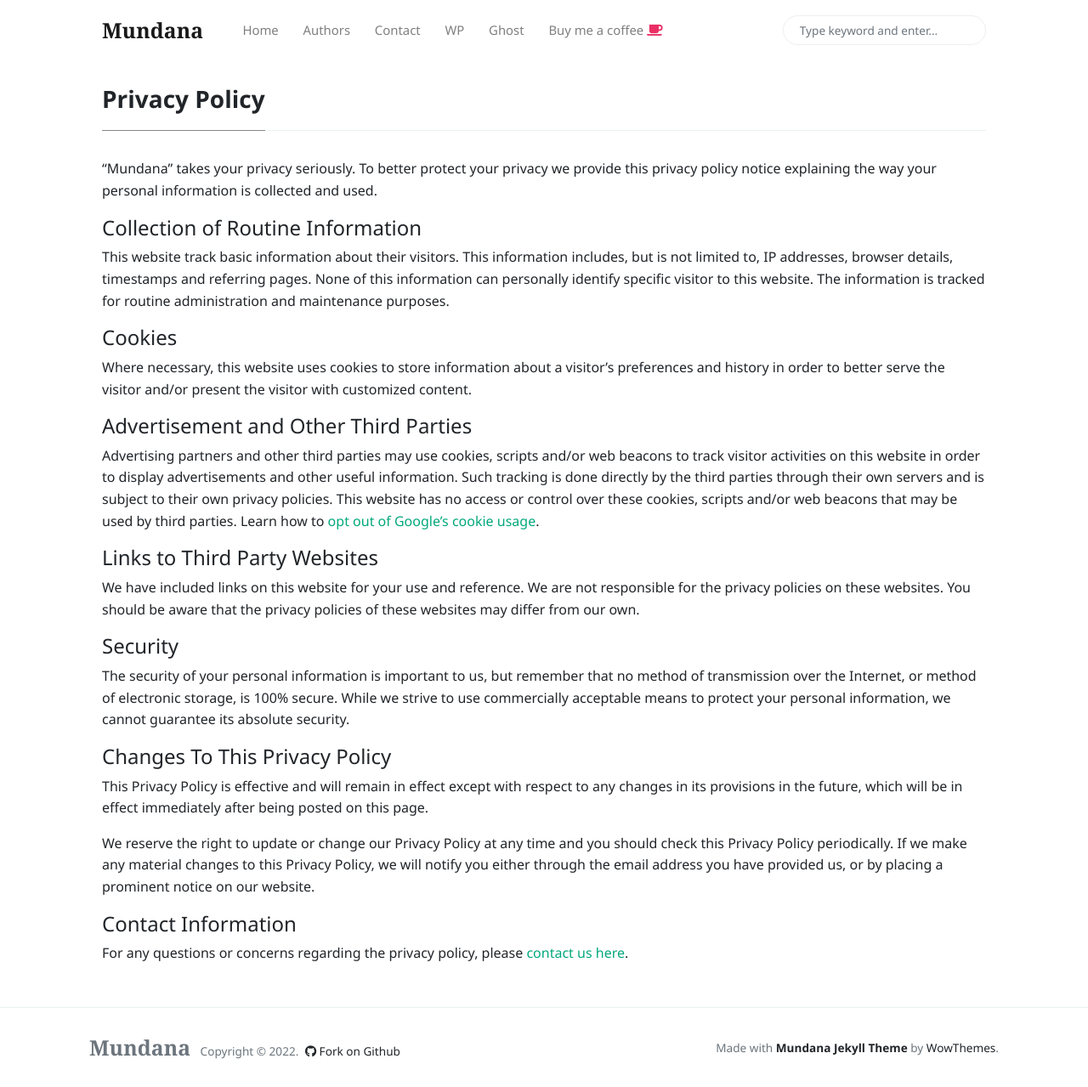
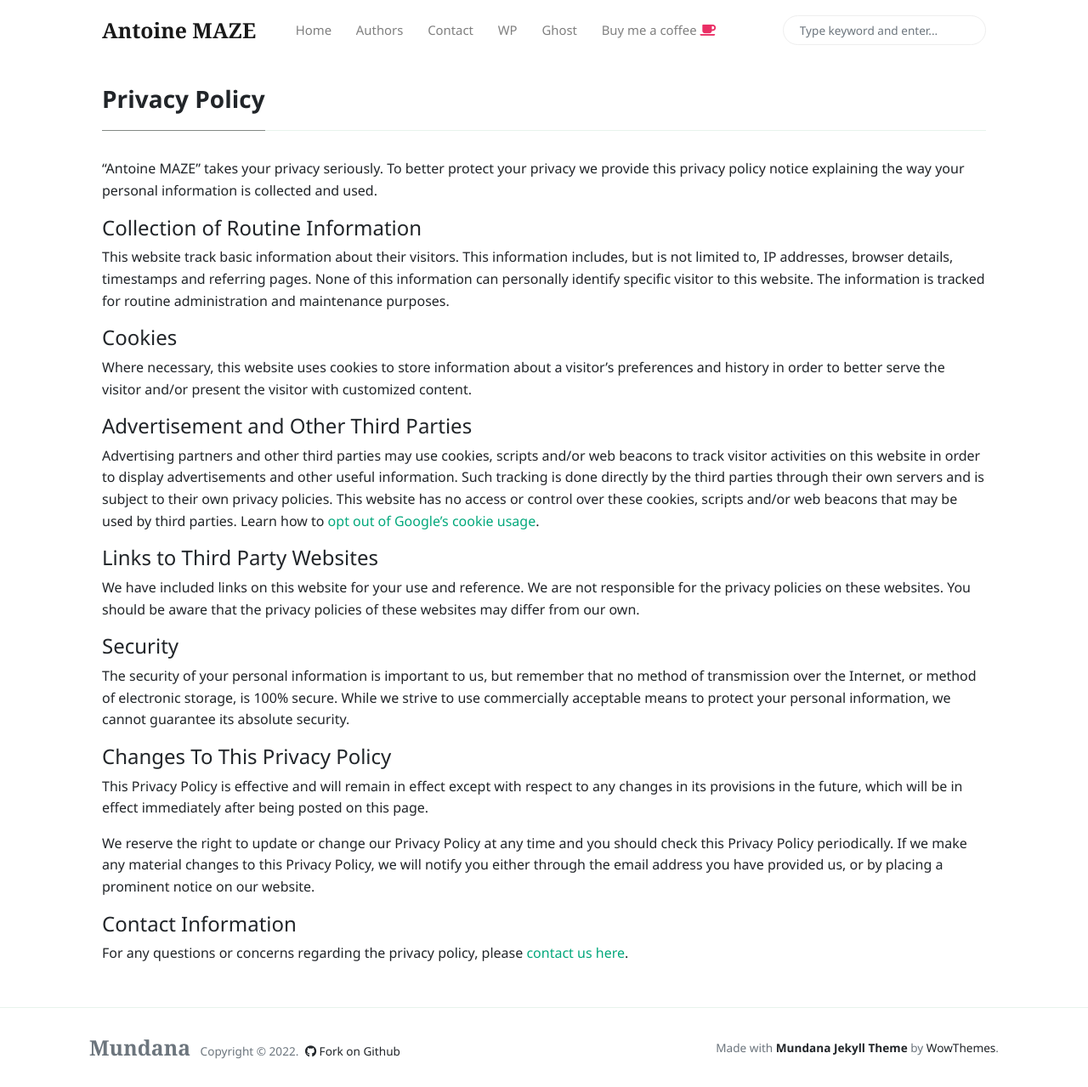
Before and after one commit to antinmaze/antinmaze.github.io, a Jekyll site: the page built from _pages/privacy-policy.md, in a window 1280 px wide and 1279 px high. Shown: the whole window at 85% size. Built offline with Jekyll 4.4.1, drawn with Linux system fonts in a browser that asks for light colours; nearby versions of some CDN libraries.

Commit message:
Update _config.yml

```diff
--- a/_config.yml
+++ b/_config.yml
@@ -1,11 +1,11 @@
 # Site
-name: 'Mundana'
-description: 'Mundana is a free Jekyll theme for awesome people like you, Medium like.'
+name: 'Antoine MAZE'
+description: 'Personal Blog '
 logo: 'assets/images/logo.png'
 favicon: 'assets/images/favicon.ico'
-baseurl: '/mundana-theme-jekyll'
+baseurl: '/antinmaze.github.io'
 disqus: 'demowebsite'
-email: 'wowthemesnet@gmail.com'
+email: 'antinmaze@gmail.com'
 mailchimp-list: 'https://wowthemes.us11.list-manage.com/subscribe/post?u=8aeb20a530e124561927d3bd8&amp;id=8c3d2d214b'
 
 include: ["_pages"]
```
